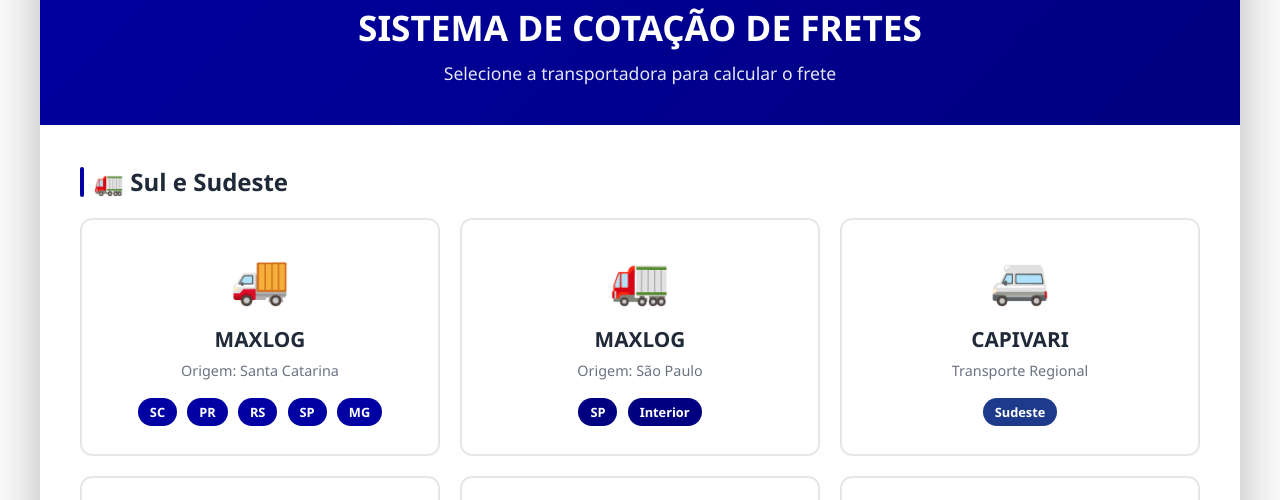
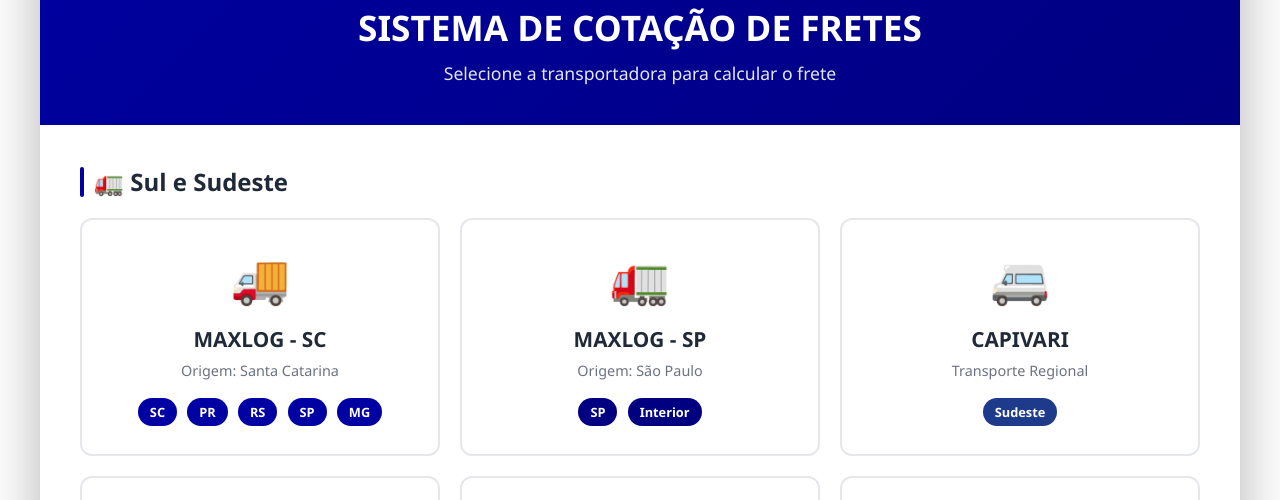
Before and after one commit to parososi/transportadoras, a plain HTML site: page index.html in a window 1280 px wide. Shown: the part 232-732 px from the top of the page. Drawn offline with Linux system fonts and the light colour scheme.

Commit message:
Update index.html

```diff
--- a/index.html
+++ b/index.html
@@ -309,7 +309,7 @@
             <div class="transportadoras-grid">
                 <div class="transportadora-card card-maxlog-sc" onclick="navigateTo('https://parososi.github.io/fretemaxlogusiquimica')">
                     <div class="card-icon">🚚</div>
-                    <div class="card-title">MAXLOG</div>
+                    <div class="card-title">MAXLOG - SC</div>
                     <div class="card-subtitle">Origem: Santa Catarina</div>
                     <div class="card-region">SC</div>
                     <div class="card-region">PR</div>
@@ -320,7 +320,7 @@
 
                 <div class="transportadora-card card-maxlog-sp" onclick="navigateTo('https://parososi.github.io/fretemaxlogusiquimicasp')">
                     <div class="card-icon">🚛</div>
-                    <div class="card-title">MAXLOG</div>
+                    <div class="card-title">MAXLOG - SP</div>
                     <div class="card-subtitle">Origem: São Paulo</div>
                     <div class="card-region">SP</div>
                     <div class="card-region">Interior</div>
```
